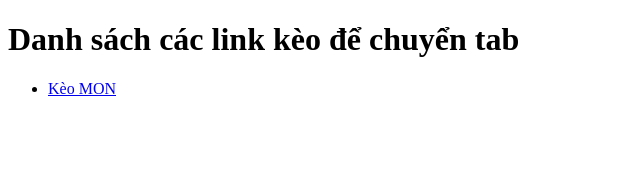
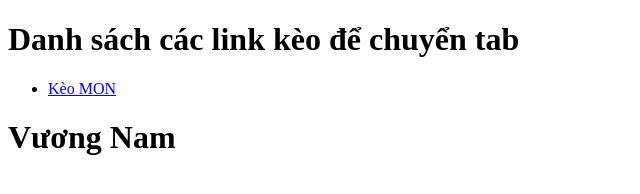
Before and after one commit to Vuongnam1009/IQTestPolicy, a plain HTML site: page index.html in a window 1280 px wide. Shown: the whole page, without its empty margins (0-640 px from the left). Drawn offline with Linux system fonts and the light colour scheme.

Commit message:
Update index.html

```diff
--- a/index.html
+++ b/index.html
@@ -10,4 +10,5 @@
         <li> <a href="https://app.monprotocol.ai/questing" target="_blank" rel="nofollow">Kèo MON</a></li>
 
     </ul>
+    <h1>Vương Nam</h1>
 </body>
```
